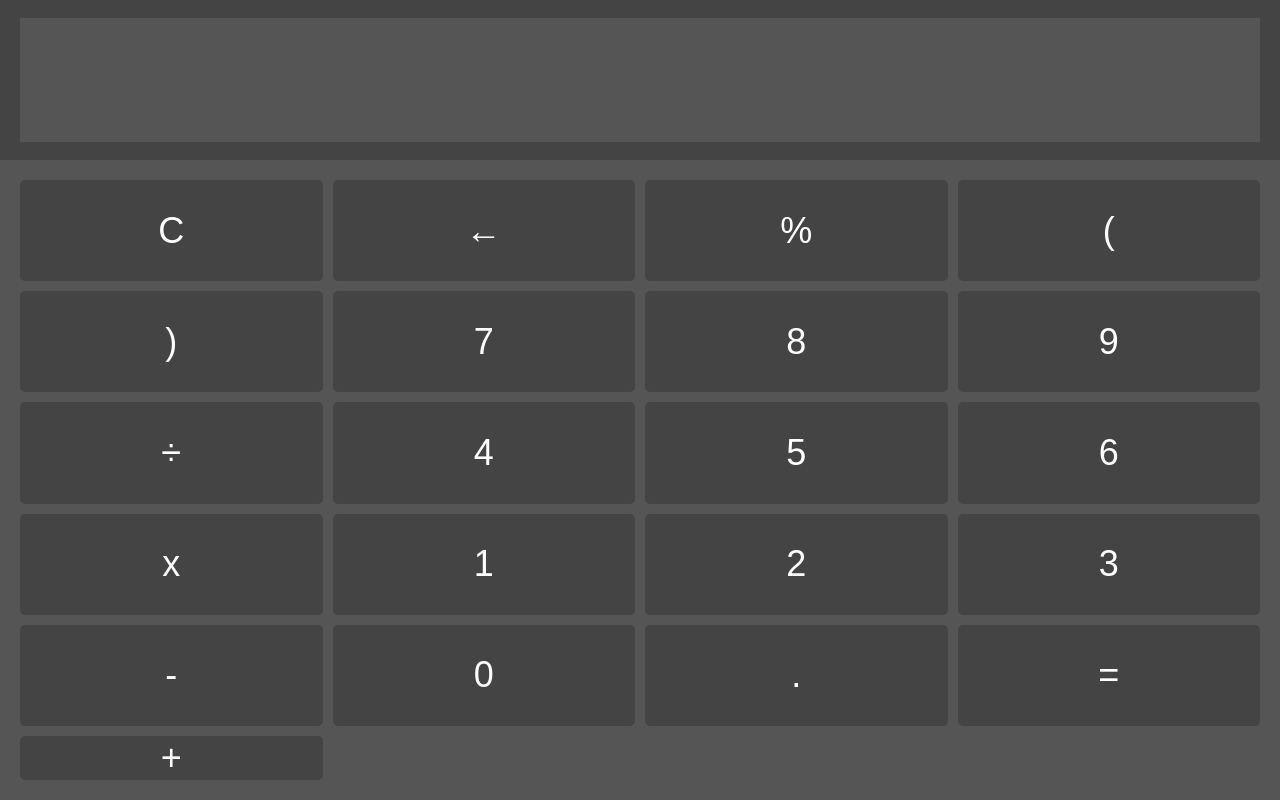
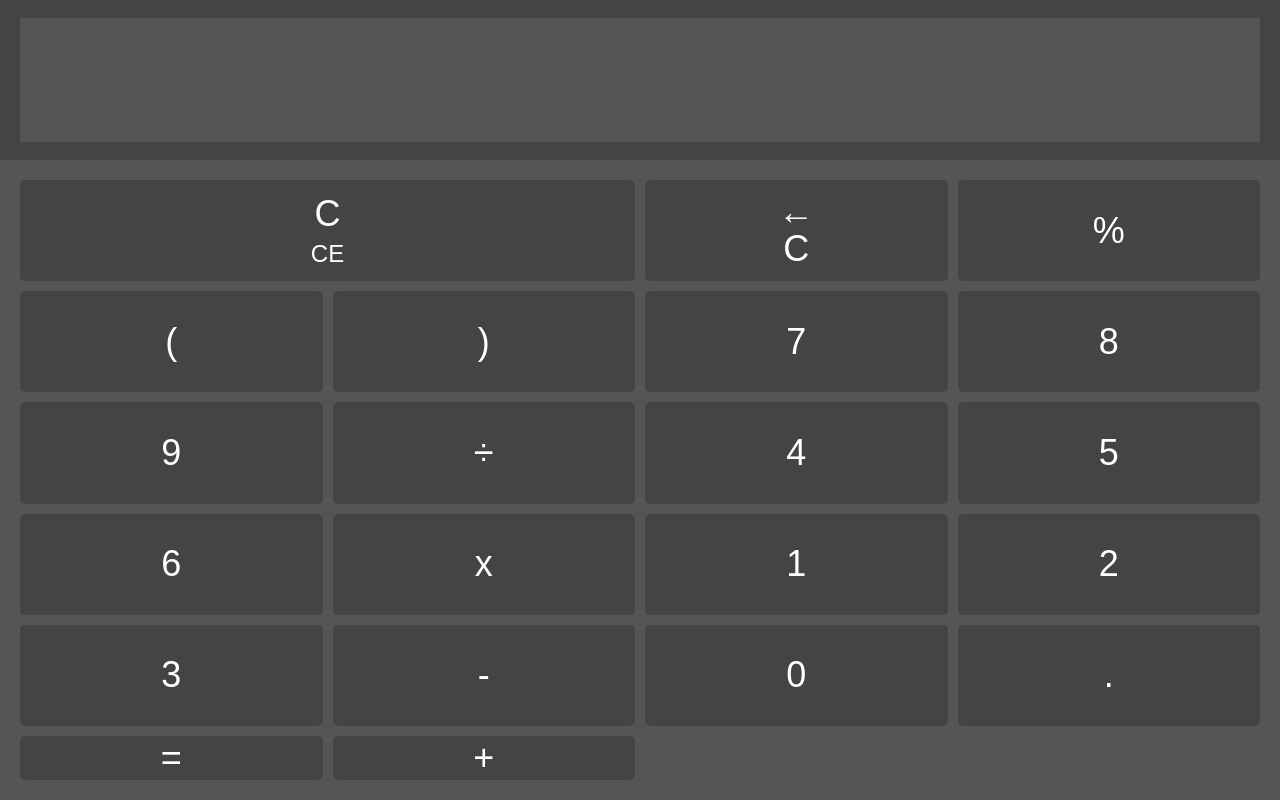
Before and after one commit to TheNPCFISH/calculator, a plain HTML site: page index.html in a window 1280 px wide. Drawn offline with Linux system fonts and the light colour scheme.

Commit message:
Update style.css

```diff
--- a/style.css
+++ b/style.css
@@ -55,3 +55,35 @@ html, body {
 .buttons button:active {
   background-color: #555;
 }
+
+/* Added CSS below */
+
+.buttons button:nth-child(1) {
+  grid-column: span 2;
+}
+
+.buttons button:nth-child(2) {
+  grid-column: span 1;
+}
+
+.buttons button:nth-child(1)::after {
+  content: 'CE';
+  font-size: 24px;
+  display: block;
+  margin-top: 5px;
+}
+
+.buttons button:nth-child(2)::after {
+  content: 'C';
+  font-size: 36px;
+  display: block;
+  margin-top: -5px;
+}
+
+.buttons button:nth-child(2):hover {
+  background-color: #800000;
+}
+
+.buttons button:nth-child(2):active {
+  background-color: #a00000;
+}
```
